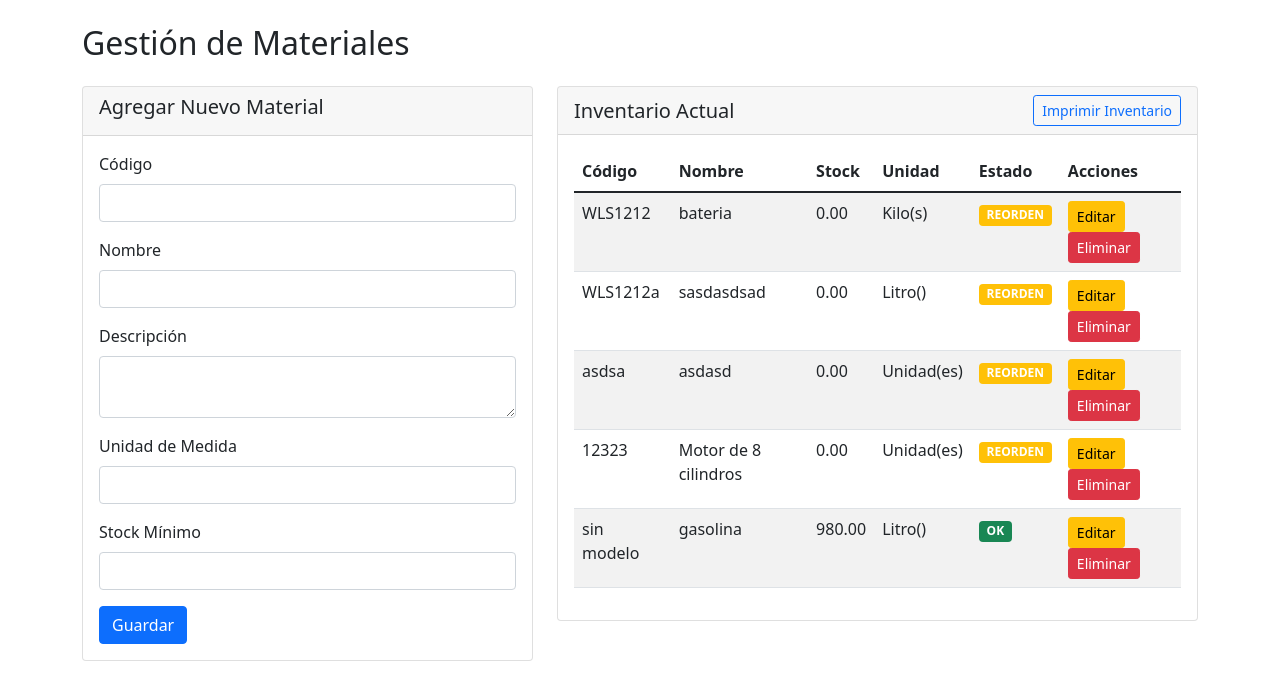
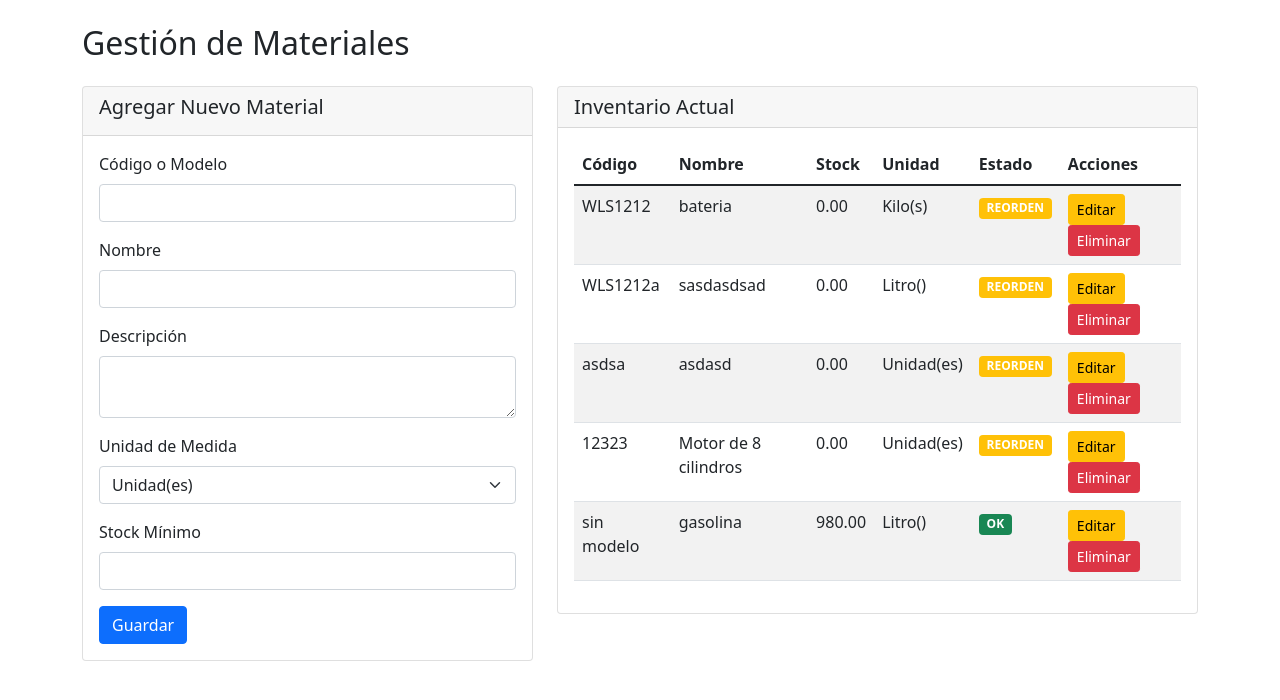
Before and after one commit to BriDePa/almacenMinero, a Flask app: page /materiales in a window 1280 px wide. Shown: the part 56-756 px from the top of the page. Run offline with Flask 3, Linux system fonts and the light colour scheme; data comes from the database, SQL or seed files in the repository; both versions use the stored data as it was after the commit.

Commit message:
menu seleccion

```diff
--- a/schema.sql
+++ b/schema.sql
@@ -7,7 +7,7 @@ CREATE TABLE IF NOT EXISTS Materiales (
     unidad_medida TEXT NOT NULL,
     stock_actual REAL NOT NULL DEFAULT 0,
     stock_minimo REAL DEFAULT 0,
-    fecha_creacion TEXT DEFAULT CURRENT_TIMESTAMP,
+    fecha_movimiento TEXT DEFAULT (datetime('now', 'localtime')),
     activo INTEGER DEFAULT 1
 );
 
@@ -17,7 +17,7 @@ CREATE TABLE IF NOT EXISTS Movimientos (
     id_material INTEGER NOT NULL,
     tipo_movimiento TEXT CHECK(tipo_movimiento IN ('entrada', 'salida')) NOT NULL,
     cantidad REAL NOT NULL,
-    fecha_movimiento TEXT DEFAULT CURRENT_TIMESTAMP,
+    fecha_movimiento TEXT DEFAULT (datetime('now', 'localtime')),
     responsable TEXT NOT NULL,
     proyecto_destino TEXT,
     observaciones TEXT,
--- a/templates/materiales.html
+++ b/templates/materiales.html
@@ -1,3 +1,4 @@
+<!DOCTYPE html>
 {% extends "base.html" %}
 
 {% block content %}
@@ -12,7 +13,7 @@
             <div class="card-body">
                 <form method="POST">
                     <div class="mb-3">
-                        <label class="form-label">Código</label>
+                        <label class="form-label">Código o Modelo</label>
                         <input type="text" class="form-control" name="codigo" required>
                     </div>
                     <div class="mb-3">
@@ -25,7 +26,12 @@
                     </div>
                     <div class="mb-3">
                         <label class="form-label">Unidad de Medida</label>
-                        <input type="text" class="form-control" name="unidad_medida" required>
+                        {# <input type="text" class="form-control" name="unidad_medida" required> #}
+                        <select class="form-select" name="unidad_medida" required>
+                            <option value="Unidad(es)">Unidad(es)</option>
+                            <option value="Kilo(s)">Kilo(s)</option>
+                            <option value="Litro(s)">Litro(s)</option>
+                        </select>
                     </div>
                     <div class="mb-3">
                         <label class="form-label">Stock Mínimo</label>
@@ -41,9 +47,9 @@
         <div class="card" id="inventario-section">
             <div class="card-header d-flex justify-content-between align-items-center">
                 <h5 class="mb-0">Inventario Actual</h5>
-                <button class="btn btn-outline-primary btn-sm" onclick="printSection('inventario-section')" type="button">
+                {# <button class="btn btn-outline-primary btn-sm" onclick="printSection('inventario-section')" type="button">
                     Imprimir Inventario
-                </button>
+                </button> #}
             </div>
             <div class="card-body">
                 <div class="table-responsive">
@@ -73,7 +79,7 @@
                                 <td>
                                     <a href="{{ url_for('editar_material', id_material=mat['id_material']) }}" class="btn btn-sm btn-warning">Editar</a>
                                     <form action="{{ url_for('eliminar_material', id_material=mat['id_material']) }}" method="post" style="display:inline;">
-                                        <button type="submit" class="btn btn-sm btn-danger" onclick="return confirm('¿Seguro que deseas eliminar este material?');">Eliminar</button>
+                                        <button type="submit" class="btn btn-sm btn-danger" onclick="return confirm('¿Seguro que deseas eliminar este material? NO HAY VUELTA ATRAS');">Eliminar</button>
                                     </form>
                                 </td>
                             </tr>
```
Also changed, not shown: templates/editar_material.html (+6 -1 lines), templates/movimientos.html (+8 -6 lines), templates/reportes.html (+6 -4 lines), almacen_minero.db.
